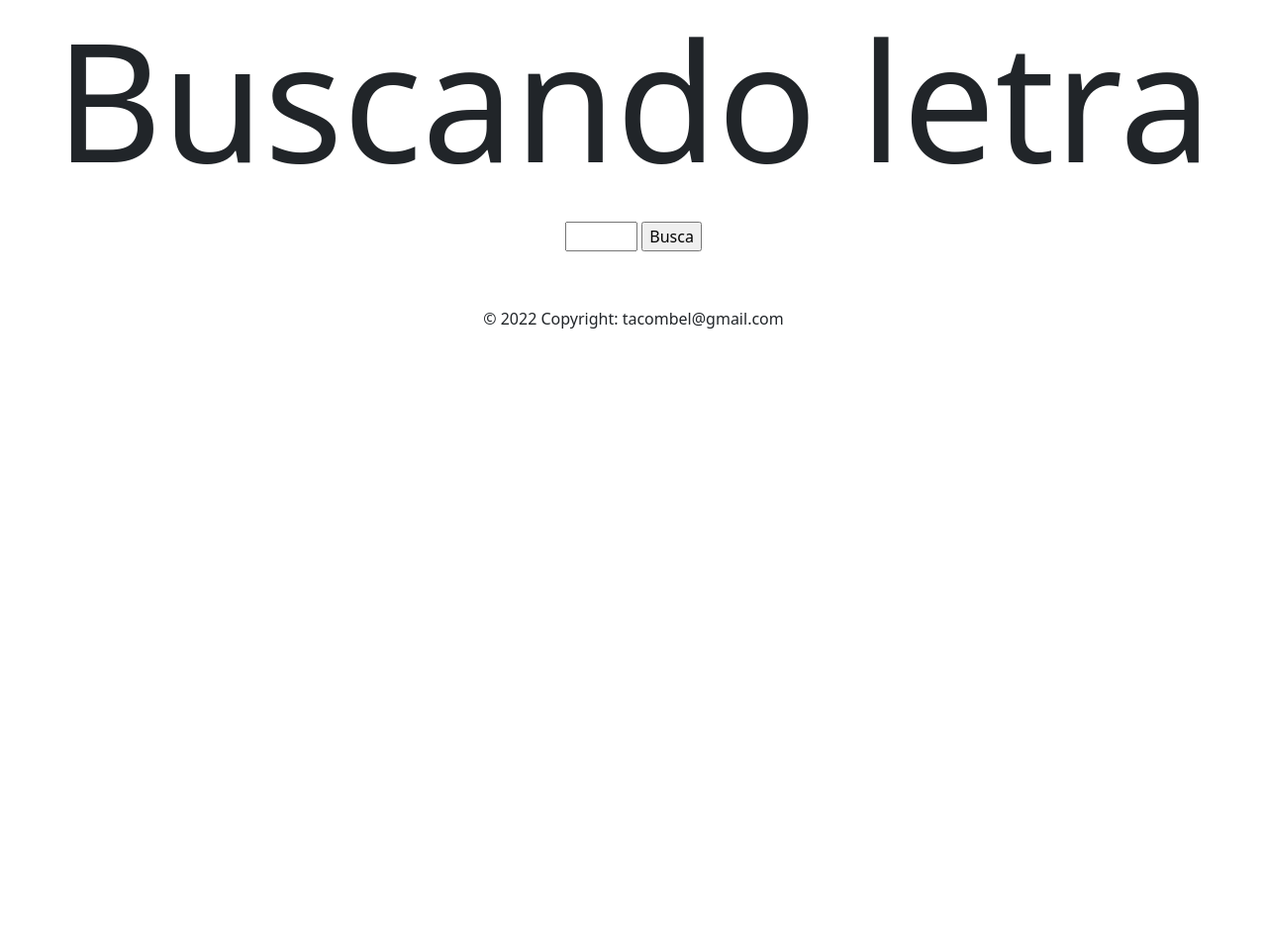
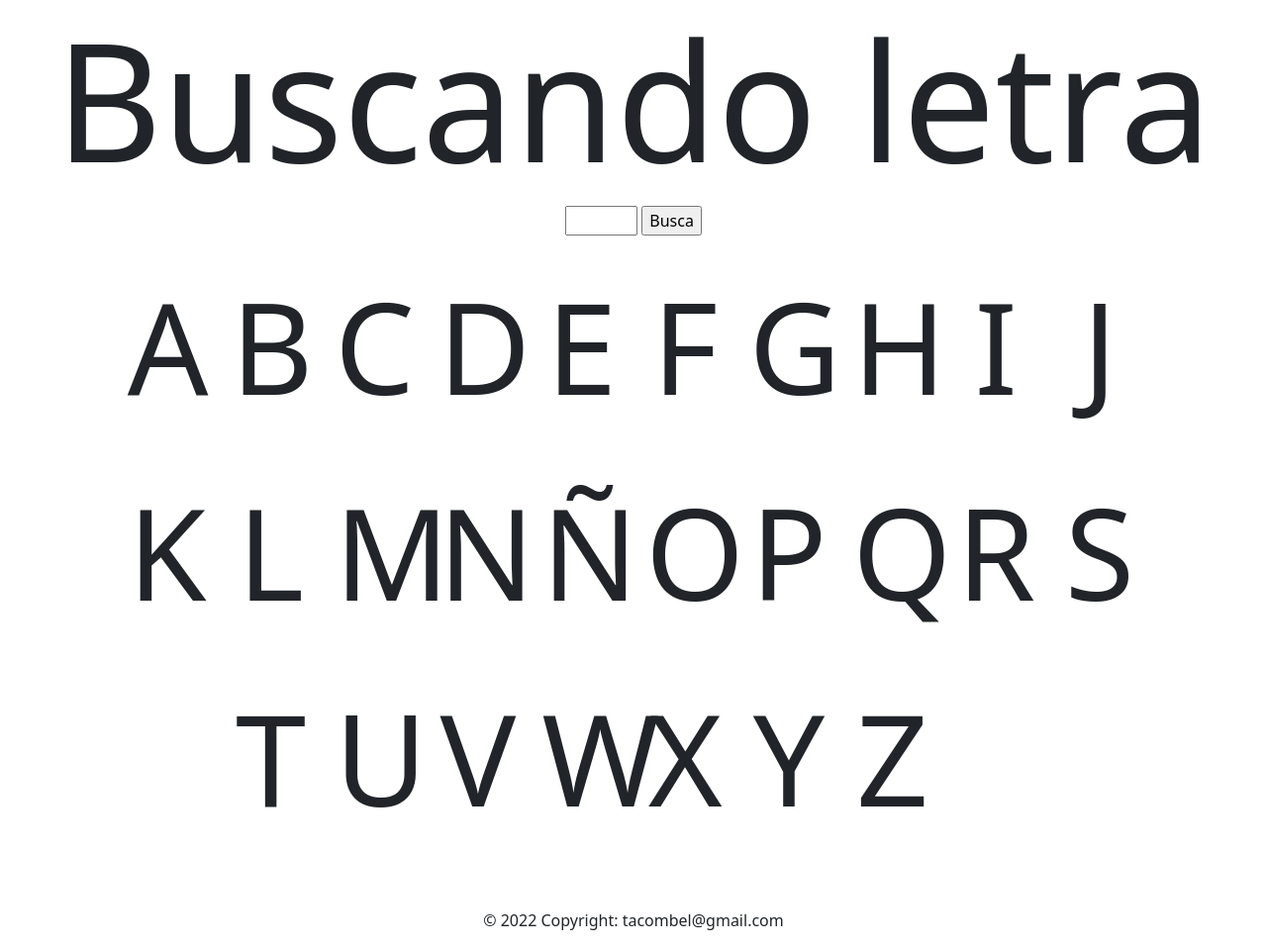
Before and after one commit to Tacombel/siguiente-letra, a Flask app: page / in a window 1280 px wide. Shown: the whole page at 99% size. Before the commit the page ends 332 px from the top, so only its background shows below. Run offline with Flask 2, Linux system fonts and the light colour scheme.

Commit message:
Sistema de muestra de opciones

```diff
--- a/app/routes.py
+++ b/app/routes.py
@@ -9,24 +9,31 @@ import siguiente_letra
 @app.route('/index', methods=['GET', 'POST'])
 def index():
     form = palabra_en_formacion()
-    candidatas = []
     if 'letras' in session:
         letras_old = session['letras']
     else:
         letras_old = ''
         session['letras'] = letras_old
+    if 'candidatas' in session:
+        candidatas = session['candidatas']
+    else:
+        candidatas = ['A', 'B', 'C', 'D', 'E', 'F', 'G', 'H', 'I', 'J', 'K', 'L', 'M', 'N', 'Ñ', 'O', 'P', 'Q', 'R', 'S', 'T', 'U', 'V', 'W', 'X', 'Y', 'Z']
     if form.validate_on_submit():
+        candidatas = []
         letra = form.letras.data
         letra = letra.lower()
         letras = letras_old + letra
-        candidatas = siguiente_letra.main(letras)
+        letras = letras.upper()
+        candidatas_lower = siguiente_letra.main(letras.lower())
+        for e in candidatas_lower:
+            candidatas.append(e.upper())
         session['letras'] = letras
         session['candidatas'] = candidatas
-        flash('Candidatas para la siguiente letra {}'.format(candidatas))
         return redirect(url_for('index'))
-    return render_template('index.html', form=form, letras=session['letras'])
+    return render_template('index.html', form=form, letras=session['letras'], candidatas=candidatas)
 
 @app.route('/reset')
 def reset():
     session['letras'] = ''
+    session['candidatas'] = ['A', 'B', 'C', 'D', 'E', 'F', 'G', 'H', 'I', 'J', 'K', 'L', 'M', 'N', 'Ñ', 'O', 'P', 'Q', 'R', 'S', 'T', 'U', 'V', 'W', 'X', 'Y', 'Z']
     return redirect(url_for('index'))
--- a/app/templates/index.html
+++ b/app/templates/index.html
@@ -16,29 +16,170 @@
         </div>
         <div class="row">
             <div class="col" align="center">
-                <p style="font-size: 13vw;">
                 <form action="" method="post" novalidate>
                     {{ form.hidden_tag() }}
                     {% if letras|length>0 %}
-                    <p>{{letras}} {{ form.letras(size=1) }} {{ form.submit() }} <a href="/reset" class="btn btn-danger"
+                    <div class="row" style="font-size: 10vw;">
+                        <div class="col-1"></div>
+                        <div class="col-10" align="left">{{letras}}</div>
+                        <div class="col-1"></div>
+                    </div>
+                    <p>{{ form.letras(size=1) }} {{ form.submit() }} <a href="/reset" class="btn btn-danger"
                             role="button">Reset</a></p>
                     {% else %}
                     <p>{{ form.letras(size=2) }} {{ form.submit() }}</p>
                     {% endif %}
                 </form>
-                </p>
             </div>
         </div>
-        <div class="row">
-            {% with messages = get_flashed_messages() %}
-            {% if messages %}
-            <ul>
-                {% for message in messages %}
-                <li>{{ message }}</li>
-                {% endfor %}
-            </ul>
+        <div class="container-fluid">
+        <div class="row" style="font-size: 10vw" align="center">
+            <div class="col-1"></div>
+            {% if ("A" in candidatas) %}
+            <div class="col-1"><p>A</p></div>
+            {% else %}
+            <div class="col-1"><p></p></div>
             {% endif %}
-            {% endwith %}
+            {% if ("B" in candidatas) %}
+            <div class="col-1"><p>B</p></div>
+            {% else %}
+            <div class="col-1"><p></p></div>
+            {% endif %}
+            {% if ("C" in candidatas) %}
+            <div class="col-1"><p>C</p></div>
+            {% else %}
+            <div class="col-1"><p></p></div>
+            {% endif %}
+            {% if ("D" in candidatas) %}
+            <div class="col-1"><p>D</p></div>
+            {% else %}
+            <div class="col-1"><p></p></div>
+            {% endif %}
+            {% if ("E" in candidatas) %}
+            <div class="col-1"><p>E</p></div>
+            {% else %}
+            <div class="col-1"><p></p></div>
+            {% endif %}
+            {% if ("F" in candidatas) %}
+            <div class="col-1"><p>F</p></div>
+            {% else %}
+            <div class="col-1"><p></p></div>
+            {% endif %}
+            {% if ("G" in candidatas) %}
+            <div class="col-1"><p>G</p></div>
+            {% else %}
+            <div class="col-1"><p></p></div>
+            {% endif %}
+            {% if ("H" in candidatas) %}
+            <div class="col-1"><p>H</p></div>
+            {% else %}
+            <div class="col-1"><p></p></div>
+            {% endif %}
+            {% if ("I" in candidatas) %}
+            <div class="col-1"><p>I</p></div>
+            {% else %}
+            <div class="col-1"><p></p></div>
+            {% endif %}
+            {% if ("J" in candidatas) %}
+            <div class="col-1"><p>J</p></div>
+            {% else %}
+            <div class="col-1"><p></p></div>
+            {% endif %}
+            <div class="col-1"></div>
+        </div>
+        <div class="row" style="font-size: 10vw" align="center">
+            <div class="col-1"></div>
+            {% if ("K" in candidatas) %}
+            <div class="col-1"><p>K</p></div>
+            {% else %}
+            <div class="col-1"><p></p></div>
+            {% endif %}
+            {% if ("L" in candidatas) %}
+            <div class="col-1"><p>L</p></div>
+            {% else %}
+            <div class="col-1"><p></p></div>
+            {% endif %}
+            {% if ("M" in candidatas) %}
+            <div class="col-1"><p>M</p></div>
+            {% else %}
+            <div class="col-1"><p></p></div>
+            {% endif %}
+            {% if ("N" in candidatas) %}
+            <div class="col-1"><p>N</p></div>
+            {% else %}
+            <div class="col-1"><p></p></div>
+            {% endif %}
+            {% if ("Ñ" in candidatas) %}
+            <div class="col-1"><p>Ñ</p></div>
+            {% else %}
+            <div class="col-1"><p></p></div>
+            {% endif %}
+            {% if ("O" in candidatas) %}
+            <div class="col-1"><p>O</p></div>
+            {% else %}
+            <div class="col-1"><p></p></div>
+            {% endif %}
+            {% if ("P" in candidatas) %}
+            <div class="col-1"><p>P</p></div>
+            {% else %}
+            <div class="col-1"><p></p></div>
+            {% endif %}
+            {% if ("Q" in candidatas) %}
+            <div class="col-1"><p>Q</p></div>
+            {% else %}
+            <div class="col-1"><p></p></div>
+            {% endif %}
+            {% if ("R" in candidatas) %}
+            <div class="col-1"><p>R</p></div>
+            {% else %}
+            <div class="col-1"><p></p></div>
+            {% endif %}
+            {% if ("S" in candidatas) %}
+            <div class="col-1"><p>S</p></div>
+            {% else %}
+            <div class="col-1"><p></p></div>
+            {% endif %}
+            <div class="col-1"></div>
+        </div>
+        <div class="row" style="font-size: 10vw" align="center">
+            <div class="col-2"></div>
+            {% if ("T" in candidatas) %}
+            <div class="col-1"><p>T</p></div>
+            {% else %}
+            <div class="col-1"><p></p></div>
+            {% endif %}
+            {% if ("U" in candidatas) %}
+            <div class="col-1"><p>U</p></div>
+            {% else %}
+            <div class="col-1"><p></p></div>
+            {% endif %}
+            {% if ("V" in candidatas) %}
+            <div class="col-1"><p>V</p></div>
+            {% else %}
+            <div class="col-1"><p></p></div>
+            {% endif %}
+            {% if ("W" in candidatas) %}
+            <div class="col-1"><p>W</p></div>
+            {% else %}
+            <div class="col-1"><p></p></div>
+            {% endif %}
+            {% if ("X" in candidatas) %}
+            <div class="col-1"><p>X</p></div>
+            {% else %}
+            <div class="col-1"><p></p></div>
+            {% endif %}
+            {% if ("Y" in candidatas) %}
+            <div class="col-1"><p>Y</p></div>
+            {% else %}
+            <div class="col-1"><p></p></div>
+            {% endif %}
+            {% if ("Z" in candidatas) %}
+            <div class="col-1"><p>Z</p></div>
+            {% else %}
+            <div class="col-1"><p></p></div>
+            {% endif %}
+            <div class="col-2"></div>
+        </div>
         </div>
     </div>
     <!-- Footer -->
```
